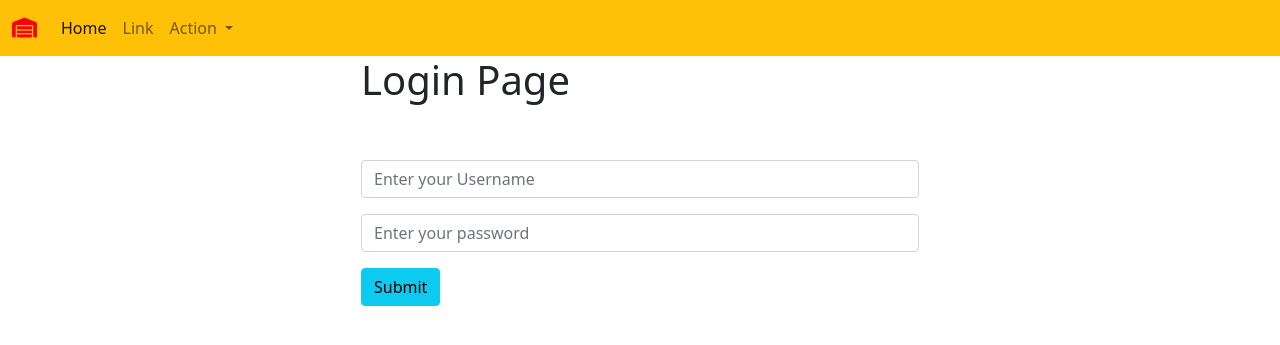
After one commit to DeaaTH65/Inventory-Management-System, a Django app: page /login/ in a window 1280 px wide. The commit adds this page. Shown: the top 345 px of the page. Run offline with Django 4.2, Linux system fonts and the light colour scheme; some libraries are stand-ins or nearby versions.

Commit message:
User Login

```diff
--- a/IMS/IMS/settings.py
+++ b/IMS/IMS/settings.py
@@ -118,6 +118,7 @@ USE_TZ = True
 # https://docs.djangoproject.com/en/4.2/howto/static-files/
 
 STATIC_URL = 'static/'
+STATICFILES_DIRS = [BASE_DIR / 'static']
 
 # Default primary key field type
 # https://docs.djangoproject.com/en/4.2/ref/settings/#default-auto-field
--- a/IMS/app_users/urls.py
+++ b/IMS/app_users/urls.py
@@ -4,4 +4,6 @@ from . import views
 
 urlpatterns = [
     path('', views.home, name='home'),
+    path('login/', views.login_user, name='login'),
+
 ]
--- a/IMS/app_users/views.py
+++ b/IMS/app_users/views.py
@@ -1,7 +1,25 @@
-from django.shortcuts import render
+from django.shortcuts import render, redirect
+from django.contrib.auth import authenticate, login
+from django.contrib import messages
 
 
 
 # Create your views here.
 def home(request):
     return render(request, 'home.html')
+
+
+def login_user(request):
+	if request.method == 'POST':
+		username = request.POST['username']
+		password = request.POST['password']
+		user = authenticate(request, username=username, password=password)
+		if user is not None:
+			login(request, user)
+			messages.success(request, "You Have Been Logged In!")
+			return redirect('home')
+		else:
+			messages.success(request, "There Was An Error Logging In, Please Try Again...")
+			return redirect('home')
+	else:
+		return render(request, 'app_users/login.html')
--- /dev/null
+++ b/IMS/templates/app_users/login.html
@@ -0,0 +1,25 @@
+{% extends 'base.html' %}
+
+{% block title %} | Login {% endblock title %}
+
+
+{% block content %}
+{% if user.is_authenticated %}
+    <h1>You are already Logged in..</h1>
+{% else %}
+    <div class="col-md-6 offset-md-3">
+    <h1> Login Page </h1>
+    <br/><br/>
+    <form method="POST" action="{% url 'login' %}">
+        {% csrf_token %}
+        <div class="mb-3">
+        <input type="text" class="form-control" name="username" placeholder="Enter your Username">
+        </div>
+        <div class="mb-3">
+        <input type="password" class="form-control" name="password" placeholder="Enter your password">
+        </div>
+        <button type="submit" class="btn btn-info">Submit</button>
+    </form>
+    </div>
+{% endif %}
+{% endblock content %}
--- a/IMS/templates/base.html
+++ b/IMS/templates/base.html
@@ -1,3 +1,4 @@
+{% load static %}
 <!doctype html>
 <html lang="en">
   <head>
@@ -13,27 +14,26 @@
   <body>
     <nav class="navbar navbar-expand-lg navbar-light bg-warning">
         <div class="container-fluid">
-          <a class="navbar-brand" href="#">Navbar</a>
+          <a class="navbar-brand" href="#"><i class="fa-solid fa-warehouse" style="color: #f40606;"></i></a>
           <button class="navbar-toggler" type="button" data-bs-toggle="collapse" data-bs-target="#navbarSupportedContent" aria-controls="navbarSupportedContent" aria-expanded="false" aria-label="Toggle navigation">
             <span class="navbar-toggler-icon"></span>
           </button>
           <div class="collapse navbar-collapse" id="navbarSupportedContent">
             <ul class="navbar-nav me-auto mb-2 mb-lg-0">
               <li class="nav-item">
-                <a class="nav-link active" aria-current="page" href="#">Home</a>
+                <a class="nav-link active" aria-current="page" href="{% url 'home' %}">Home</a>
               </li>
               <li class="nav-item">
                 <a class="nav-link" href="#">Link</a>
               </li>
               <li class="nav-item dropdown">
                 <a class="nav-link dropdown-toggle" href="#" id="navbarDropdown" role="button" data-bs-toggle="dropdown" aria-expanded="false">
-                  Dropdown
+                  Action
                 </a>
                 <ul class="dropdown-menu" aria-labelledby="navbarDropdown">
-                  <li><a class="dropdown-item" href="#">Action</a></li>
-                  <li><a class="dropdown-item" href="#">Another action</a></li>
-                  <li><hr class="dropdown-divider"></li>
-                  <li><a class="dropdown-item" href="#">Something else here</a></li>
+                  <li><a class="dropdown-item" href="{% url 'login' %}">Login</a></li>
+                  <li><a class="dropdown-item" href="#">Register</a></li>
+                  <li><a class="dropdown-item" href="#">Logout</a></li>
                 </ul>
               </li>
             </ul>
@@ -45,6 +45,7 @@
 
     <!-- Option 1: Bootstrap Bundle with Popper -->
     <script src="https://cdn.jsdelivr.net/npm/bootstrap@5.0.2/dist/js/bootstrap.bundle.min.js" integrity="sha384-MrcW6ZMFYlzcLA8Nl+NtUVF0sA7MsXsP1UyJoMp4YLEuNSfAP+JcXn/tWtIaxVXM" crossorigin="anonymous"></script>
+    <script src="https://kit.fontawesome.com/b3539e6854.js" crossorigin="anonymous"></script>
 
     <!-- Option 2: Separate Popper and Bootstrap JS -->
     <!--
--- a/IMS/templates/home.html
+++ b/IMS/templates/home.html
@@ -2,9 +2,12 @@
 
 {% block title %} | Home  {% endblock title %}
 
+{% load static %}
 {% block content %}
+
 
 <h1>This is Home Page</h1>
 
 
+
 {% endblock content %}
```
Also changed, not shown: IMS/db.sqlite3.
